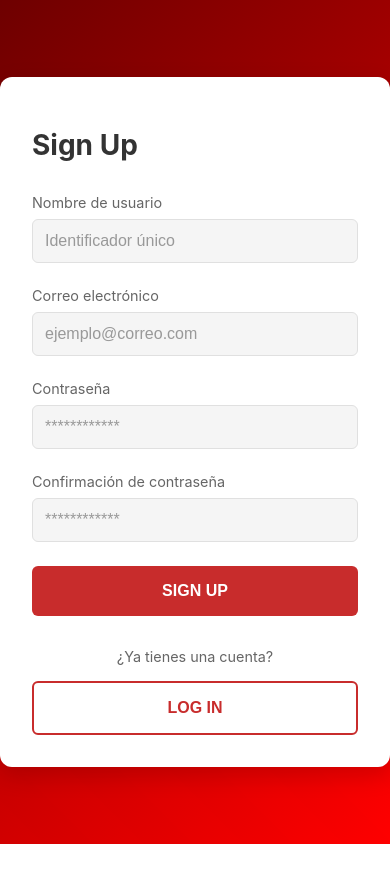
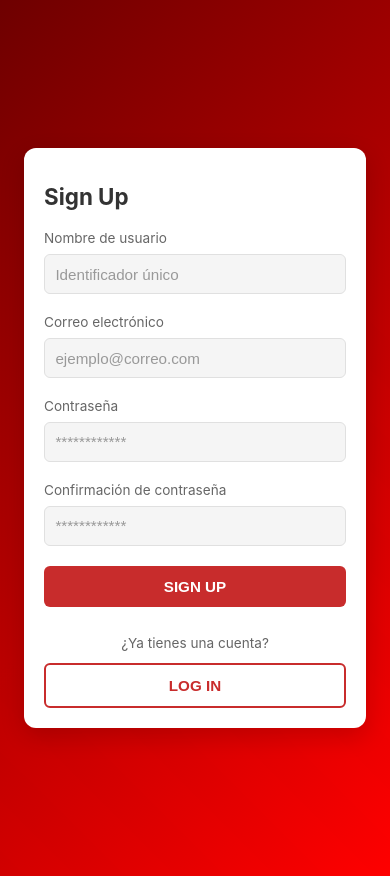
Before and after one commit to DanieelJP/triviality-project, a React (Create React App) app in the folder frontend/: page /signup in a window 390 px wide. Before the commit the page ends 844 px from the top, so only its background shows below. Built offline with nearby package versions, Linux system fonts and the light colour scheme.

Commit message:
feat: responsive design

```diff
--- a/frontend/src/components/AuthStyles.css
+++ b/frontend/src/components/AuthStyles.css
@@ -520,3 +520,99 @@ body {
     margin-top: 0.3rem;
     text-align: left;
 }
+
+/* Media queries para responsive design */
+@media screen and (max-width: 768px) {
+    .login-container {
+        padding: 1rem;
+    }
+
+    .login-card {
+        max-width: 100%;
+        padding: 1.5rem;
+        margin: 0 1rem;
+    }
+
+    .login-title {
+        font-size: 1.5rem;
+        margin-bottom: 1.5rem;
+    }
+
+    .form-group {
+        margin-bottom: 1.25rem;
+    }
+
+    .form-group input {
+        padding: 0.7rem;
+    }
+
+    .login-button, .sign-up-button {
+        padding: 0.85rem;
+    }
+}
+
+/* Ajustes específicos para móviles pequeños */
+@media screen and (max-width: 480px) {
+    .login-card {
+        padding: 1.25rem;
+        margin: 0 0.5rem;
+    }
+
+    .login-title {
+        font-size: 1.4rem;
+        margin-bottom: 1.25rem;
+    }
+
+    .form-group label {
+        font-size: 0.85rem;
+    }
+
+    .form-group input {
+        padding: 0.65rem;
+        font-size: 0.95rem;
+    }
+
+    .login-button, .sign-up-button {
+        padding: 0.75rem;
+        font-size: 0.95rem;
+    }
+
+    .login-text {
+        font-size: 0.85rem;
+        margin: 0.75rem 0;
+    }
+
+    .error-message {
+        font-size: 0.75rem;
+    }
+}
+
+/* Ajustar para orientación vertical y horizontal en dispositivos móviles */
+@media screen and (max-height: 600px) {
+    .login-container {
+        align-items: flex-start;
+        padding-top: 2rem;
+        overflow-y: auto;
+    }
+
+    .login-card {
+        margin-bottom: 2rem;
+    }
+}
+
+/* Mejorar usabilidad para dispositivos táctiles */
+@media (hover: none) and (pointer: coarse) {
+    .form-group input {
+        height: 44px; /* Altura mínima recomendada para elementos táctiles */
+    }
+
+    .login-button, .sign-up-button {
+        min-height: 44px;
+        touch-action: manipulation;
+    }
+
+    /* Aumentar espacio entre elementos para evitar toques accidentales */
+    .form-group {
+        margin-bottom: 1.5rem;
+    }
+}
```
